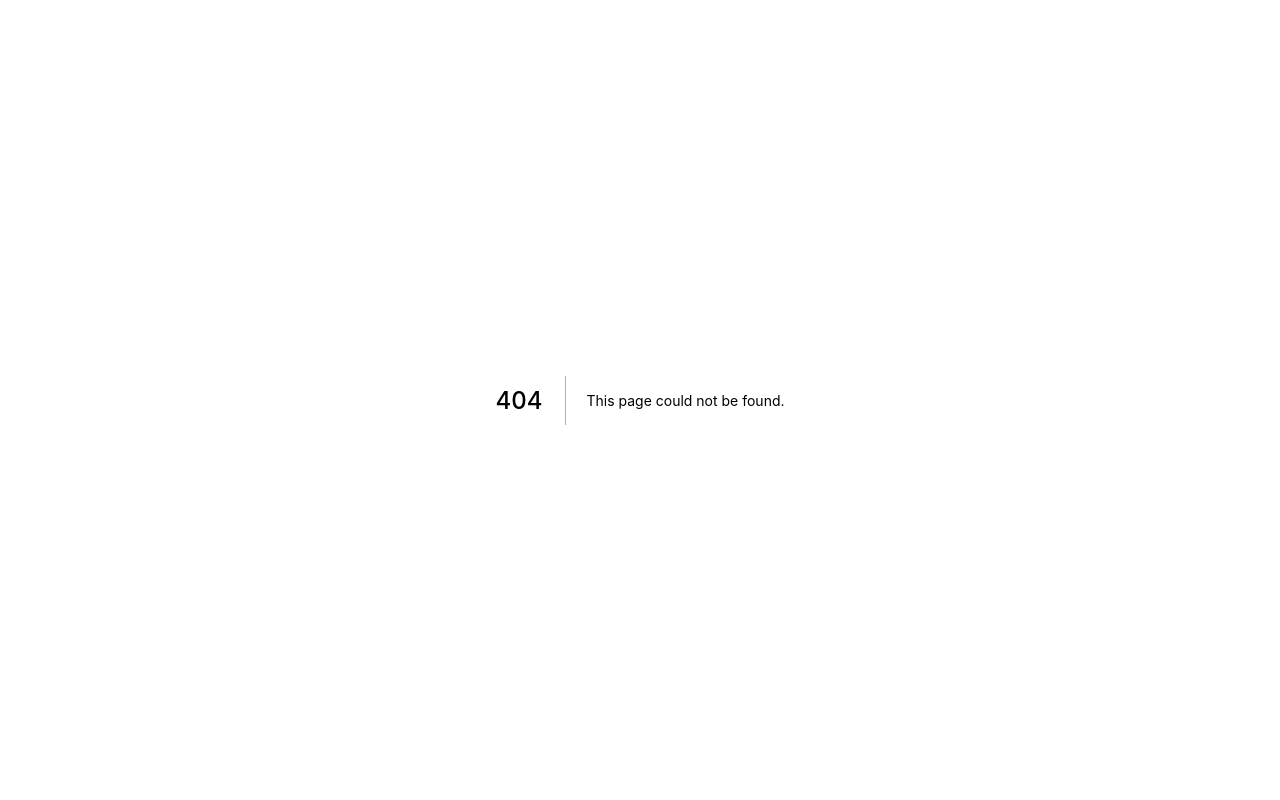
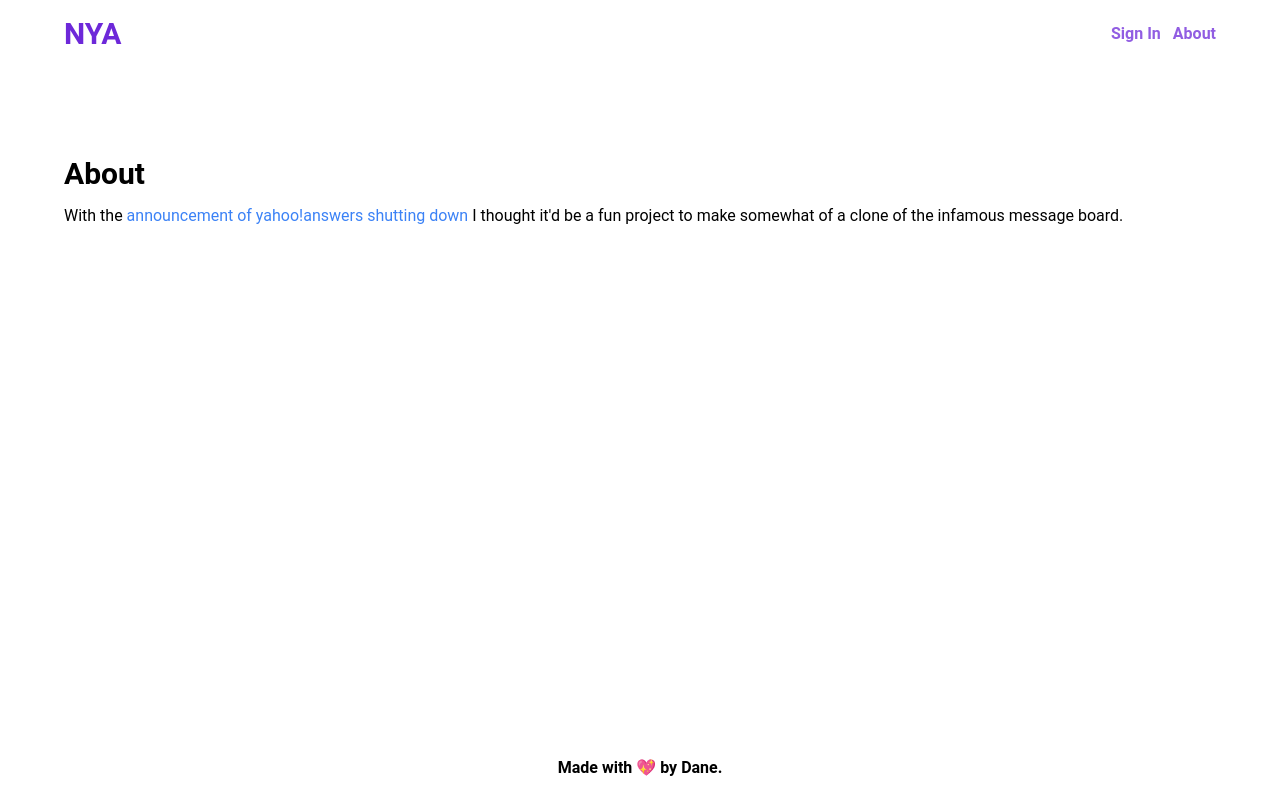
Before and after one commit to nulfrost/not-yahoo-answers, a Next.js app: page /about in a window 1280 px wide. Before the commit this address had no page. Built offline with nearby package versions, Linux system fonts and the light colour scheme; no server answers.

Commit message:
feat: add about page

```diff
--- a/components/Categories.tsx
+++ b/components/Categories.tsx
@@ -4,7 +4,7 @@ export const Categories = () => {
   return (
     <nav className="sticky xl:top-[10px] xl:h-52 mb-5 lg:mb-0">
       <p className="mb-3 text-lg font-bold uppercase">categories</p>
-      <div className="flex space-x-4 text-xs xl:flex-col xl:space-x-0 lg:text-lg">
+      <div className="flex space-x-4 text-sm xl:flex-col xl:space-x-0 lg:text-lg">
         {["art", "technology", "business", "parenting", "news"].map(
           (category) => (
             <Link href={`/${category}`}>
--- a/components/Layout.tsx
+++ b/components/Layout.tsx
@@ -14,7 +14,7 @@ export const Layout = ({ title, children }: LayoutProps) => (
     </Head>
     <Navbar />
     <main className="flex-1 xl:mt-[88px] px-5 xl:px-0">{children}</main>
-    <footer className="flex justify-end px-10 py-5 font-semibold">
+    <footer className="max-w-6xl px-10 py-5 mx-auto font-semibold">
       <p>Made with 💖 by Dane.</p>
     </footer>
   </>
--- a/components/Navbar.tsx
+++ b/components/Navbar.tsx
@@ -17,7 +17,9 @@ export const Navbar = () => {
     <header>
       <nav className="px-5 py-4">
         <div className="flex items-center justify-between max-w-6xl gap-3 mx-auto">
-          <h1 className="text-3xl font-bold text-purple-700">NYA</h1>
+          <Link href="/">
+            <a className="text-3xl font-bold text-purple-700">NYA</a>
+          </Link>
           <ul className="flex justify-end space-x-3 font-semibold">
             {session ? (
               <>
--- /dev/null
+++ b/pages/about.tsx
@@ -0,0 +1,24 @@
+import { Layout } from "components/Layout";
+
+const About = () => (
+  <Layout title="About">
+    <section className="flex-1 max-w-6xl mx-auto">
+      <h2 className="mb-3 text-3xl font-bold">About</h2>
+      <p>
+        With the{" "}
+        <a
+          className="text-blue-500 hover:underline"
+          href="https://www.theverge.com/2021/4/5/22368488/yahoo-answers-shutdown-may-4-internet-era-over-rip"
+          target="_blank"
+          rel="noopener noreferrer"
+        >
+          announcement of yahoo!answers shutting down
+        </a>{" "}
+        I thought it'd be a fun project to make somewhat of a clone of the
+        infamous message board.
+      </p>
+    </section>
+  </Layout>
+);
+
+export default About;
```
